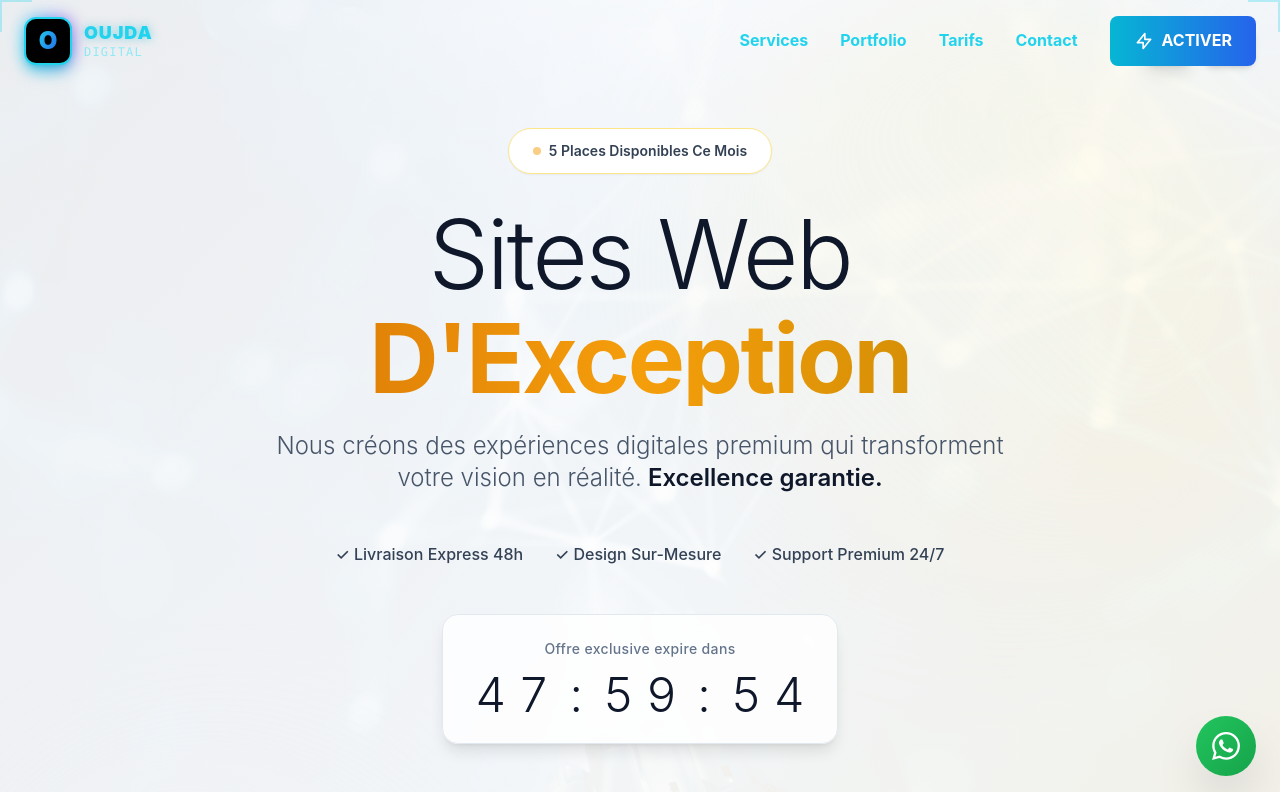
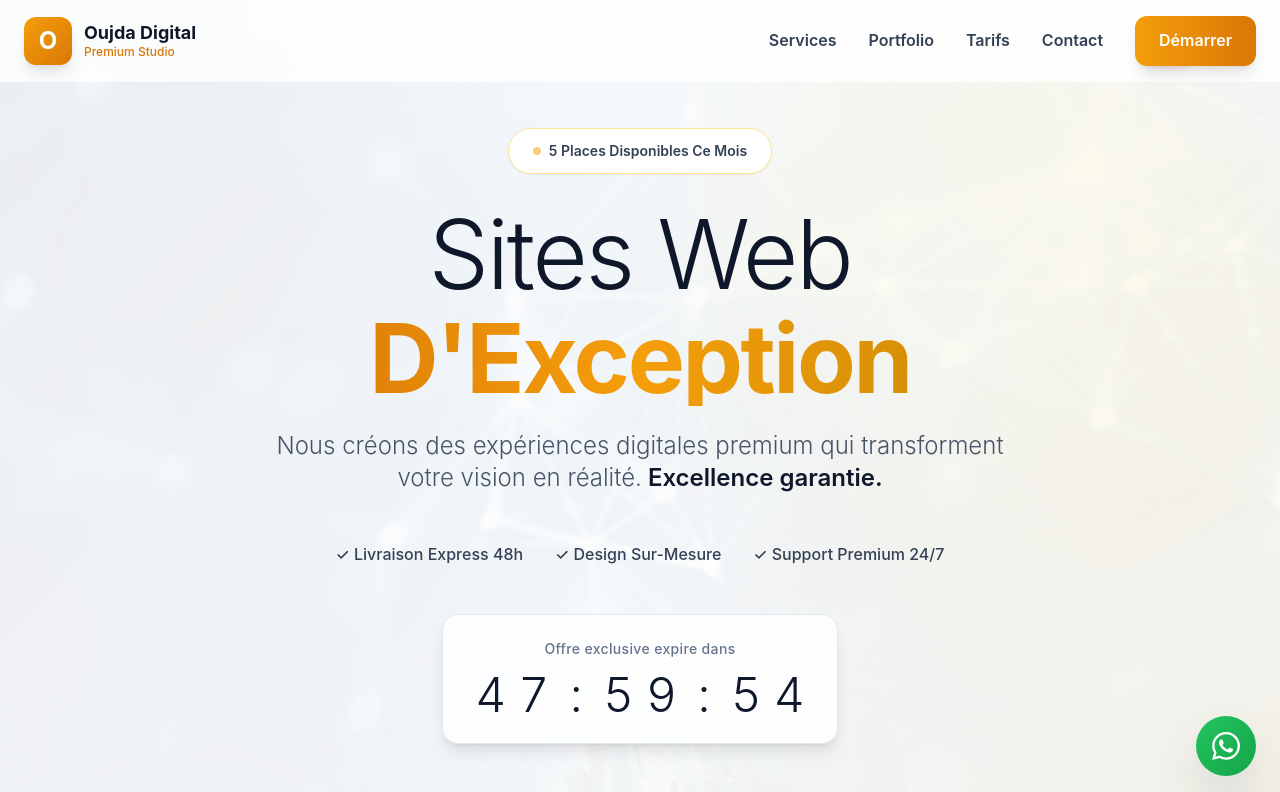
Before and after one commit to jacksparow-222/dd, a Next.js app: page / in a window 1280 px wide. Shown: the top 792 px of the page. Built offline with nearby package versions, Linux system fonts and the light colour scheme.

Commit message:
Update Navbar.jsx

```diff
--- a/components/Navbar.jsx
+++ b/components/Navbar.jsx
@@ -22,35 +22,22 @@ export default function Navbar() {
 
   return (
     <nav
-      className={`fixed top-0 left-0 right-0 z-50 transition-all duration-300 ${
+      className={`fixed top-0 left-0 right-0 z-50 transition-all duration-500 ${
         scrolled
-          ? 'bg-black/80 backdrop-blur-xl border-b border-cyan-400/30 shadow-lg shadow-cyan-500/20'
-          : 'bg-transparent'
+          ? 'bg-white/95 backdrop-blur-xl shadow-lg border-b border-slate-100'
+          : 'bg-white/80 backdrop-blur-sm'
       }`}
     >
       <div className="max-w-7xl mx-auto px-6 py-4">
         <div className="flex items-center justify-between">
           {/* Logo */}
           <a href="#" className="flex items-center gap-3 group">
-            <div className="relative">
-              {/* Animated border ring */}
-              <div className="absolute inset-0 bg-gradient-to-r from-cyan-400 via-blue-500 to-purple-600 rounded-xl opacity-75 blur group-hover:opacity-100 transition-opacity"></div>
-
-              {/* Logo container */}
-              <div className="relative w-12 h-12 bg-black border-2 border-cyan-400 rounded-xl flex items-center justify-center shadow-lg shadow-cyan-500/50 group-hover:shadow-cyan-500/80 transition-all duration-300">
-                <span className="text-2xl font-black text-transparent bg-clip-text bg-gradient-to-br from-cyan-400 to-blue-600">
-                  O
-                </span>
-              </div>
+            <div className="relative w-12 h-12 bg-gradient-to-br from-amber-500 to-amber-600 rounded-xl flex items-center justify-center shadow-lg group-hover:shadow-xl transition-all duration-300 group-hover:scale-105">
+              <span className="text-2xl font-bold text-white">O</span>
             </div>
-
             <div className="transition-colors duration-300">
-              <div className="font-black text-lg leading-tight text-cyan-400 tracking-wider" style={{textShadow: '0 0 10px rgba(6, 182, 212, 0.5)'}}>
-                OUJDA
-              </div>
-              <div className="text-xs text-cyan-300/70 font-mono tracking-widest">
-                DIGITAL
-              </div>
+              <div className="font-bold text-lg leading-tight text-slate-900">Oujda Digital</div>
+              <div className="text-xs text-amber-600 font-medium">Premium Studio</div>
             </div>
           </a>
 
@@ -60,40 +47,26 @@ export default function Navbar() {
               <a
                 key={link.name}
                 href={link.href}
-                className="relative font-bold text-cyan-400 hover:text-cyan-300 transition-all duration-300 group"
+                className="font-semibold text-slate-700 hover:text-amber-600 transition-colors duration-300 relative group"
               >
-                <span className="relative z-10">{link.name}</span>
-                {/* Hover underline effect */}
-                <span className="absolute bottom-0 left-0 w-0 h-0.5 bg-gradient-to-r from-cyan-400 to-blue-500 group-hover:w-full transition-all duration-300"></span>
-                {/* Glow effect */}
-                <span className="absolute inset-0 opacity-0 group-hover:opacity-100 blur-sm bg-cyan-400/20 transition-opacity duration-300"></span>
+                {link.name}
+                <span className="absolute -bottom-1 left-0 w-0 h-0.5 bg-amber-600 group-hover:w-full transition-all duration-300"></span>
               </a>
             ))}
 
-            {/* Futuristic CTA Button */}
+            {/* CTA Button */}
             <a
-              href={`https://wa.me/${(process.env.NEXT_PUBLIC_WHATSAPP||'+212600000000').replace(/\D/g,'')}`}
-              className="relative px-6 py-3 bg-gradient-to-r from-cyan-500 to-blue-600 font-bold text-white rounded-lg overflow-hidden group"
+              href={`https://wa.me/${(process.env.NEXT_PUBLIC_WHATSAPP||'+212710925748').replace(/\D/g,'')}`}
+              className="px-6 py-3 bg-gradient-to-r from-amber-500 to-amber-600 text-white font-semibold rounded-xl shadow-lg hover:shadow-xl transform hover:-translate-y-0.5 transition-all duration-300"
             >
-              <span className="relative z-10 flex items-center gap-2">
-                <svg className="w-5 h-5" fill="none" stroke="currentColor" viewBox="0 0 24 24">
-                  <path strokeLinecap="round" strokeLinejoin="round" strokeWidth={2} d="M13 10V3L4 14h7v7l9-11h-7z" />
-                </svg>
-                ACTIVER
-              </span>
-              {/* Animated background */}
-              <div className="absolute inset-0 bg-gradient-to-r from-blue-600 to-cyan-500 opacity-0 group-hover:opacity-100 transition-opacity duration-300"></div>
-              {/* Border glow */}
-              <div className="absolute inset-0 border-2 border-cyan-300 rounded-lg opacity-0 group-hover:opacity-100 group-hover:animate-pulse"></div>
-              {/* Shine effect */}
-              <div className="absolute inset-0 bg-gradient-to-r from-transparent via-white/20 to-transparent -translate-x-full group-hover:translate-x-full transition-transform duration-700"></div>
+              Démarrer
             </a>
           </div>
 
           {/* Mobile Menu Button */}
           <button
             onClick={() => setMobileMenuOpen(!mobileMenuOpen)}
-            className="md:hidden p-2 rounded-lg border-2 border-cyan-400 text-cyan-400 hover:bg-cyan-400/10 transition-colors"
+            className="md:hidden p-2 rounded-lg text-slate-700 hover:bg-slate-100 transition-colors"
             aria-label="Toggle menu"
           >
             <svg className="w-6 h-6" fill="none" stroke="currentColor" viewBox="0 0 24 24">
@@ -108,35 +81,26 @@ export default function Navbar() {
 
         {/* Mobile Menu */}
         {mobileMenuOpen && (
-          <div className="md:hidden mt-4 py-4 bg-black/95 backdrop-blur-xl rounded-2xl border-2 border-cyan-400/30 shadow-lg shadow-cyan-500/20">
+          <div className="md:hidden mt-4 py-4 bg-white rounded-2xl shadow-xl border border-slate-100">
             {navLinks.map((link) => (
               <a
                 key={link.name}
                 href={link.href}
                 onClick={() => setMobileMenuOpen(false)}
-                className="block px-6 py-3 text-cyan-400 hover:bg-cyan-400/10 hover:text-cyan-300 font-bold transition-colors border-l-4 border-transparent hover:border-cyan-400"
+                className="block px-6 py-3 text-slate-700 hover:bg-amber-50 hover:text-amber-600 font-semibold transition-colors"
               >
                 {link.name}
               </a>
             ))}
             <a
-              href={`https://wa.me/${(process.env.NEXT_PUBLIC_WHATSAPP||'+212600000000').replace(/\D/g,'')}`}
-              className="block mx-6 mt-4 px-6 py-3 bg-gradient-to-r from-cyan-500 to-blue-600 text-white font-bold rounded-xl text-center shadow-lg shadow-cyan-500/50"
+              href={`https://wa.me/${(process.env.NEXT_PUBLIC_WHATSAPP||'+212710925748').replace(/\D/g,'')}`}
+              className="block mx-6 mt-4 px-6 py-3 bg-gradient-to-r from-amber-500 to-amber-600 text-white font-semibold rounded-xl text-center shadow-lg"
             >
-              <span className="flex items-center justify-center gap-2">
-                <svg className="w-5 h-5" fill="none" stroke="currentColor" viewBox="0 0 24 24">
-                  <path strokeLinecap="round" strokeLinejoin="round" strokeWidth={2} d="M13 10V3L4 14h7v7l9-11h-7z" />
-                </svg>
-                ACTIVER
-              </span>
+              Démarrer
             </a>
           </div>
         )}
       </div>
-
-      {/* Tech corner decorations */}
-      <div className="absolute top-0 left-0 w-8 h-8 border-l-2 border-t-2 border-cyan-400/30"></div>
-      <div className="absolute top-0 right-0 w-8 h-8 border-r-2 border-t-2 border-cyan-400/30"></div>
     </nav>
   );
 }
```
